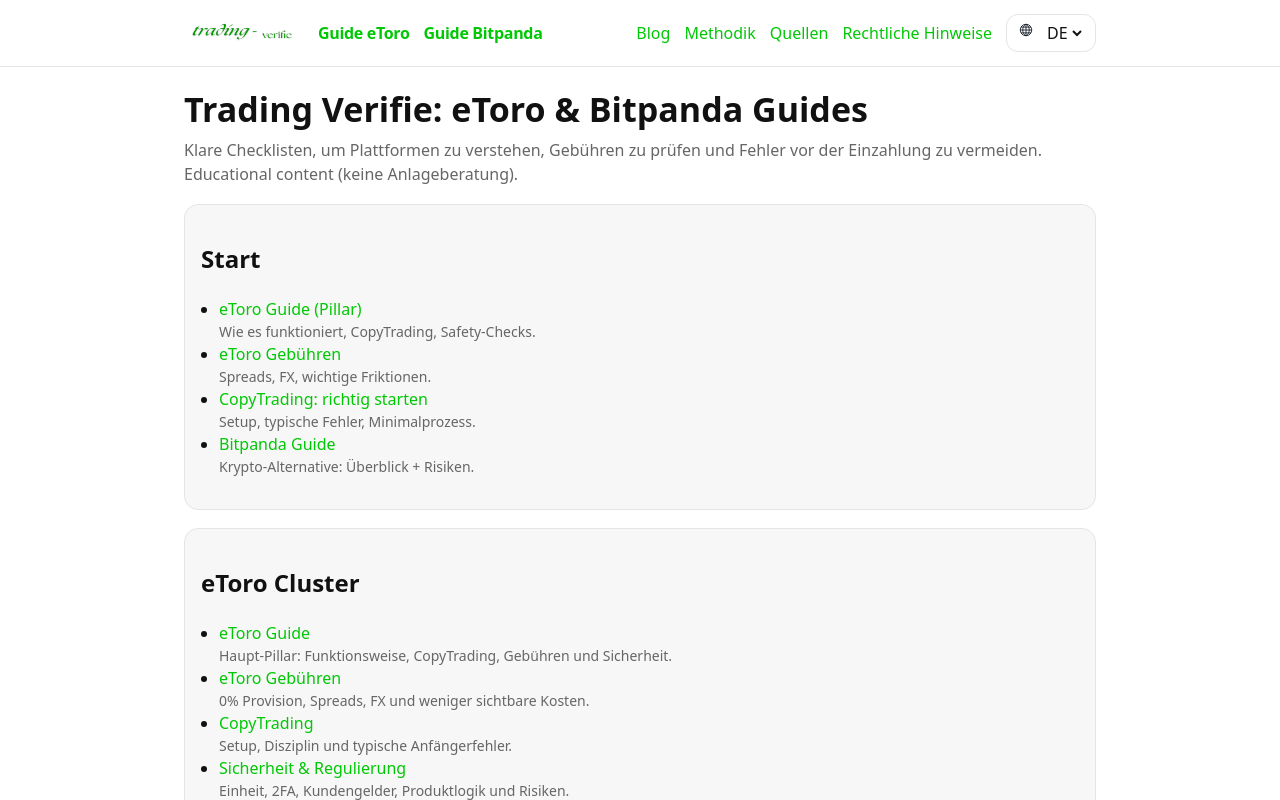
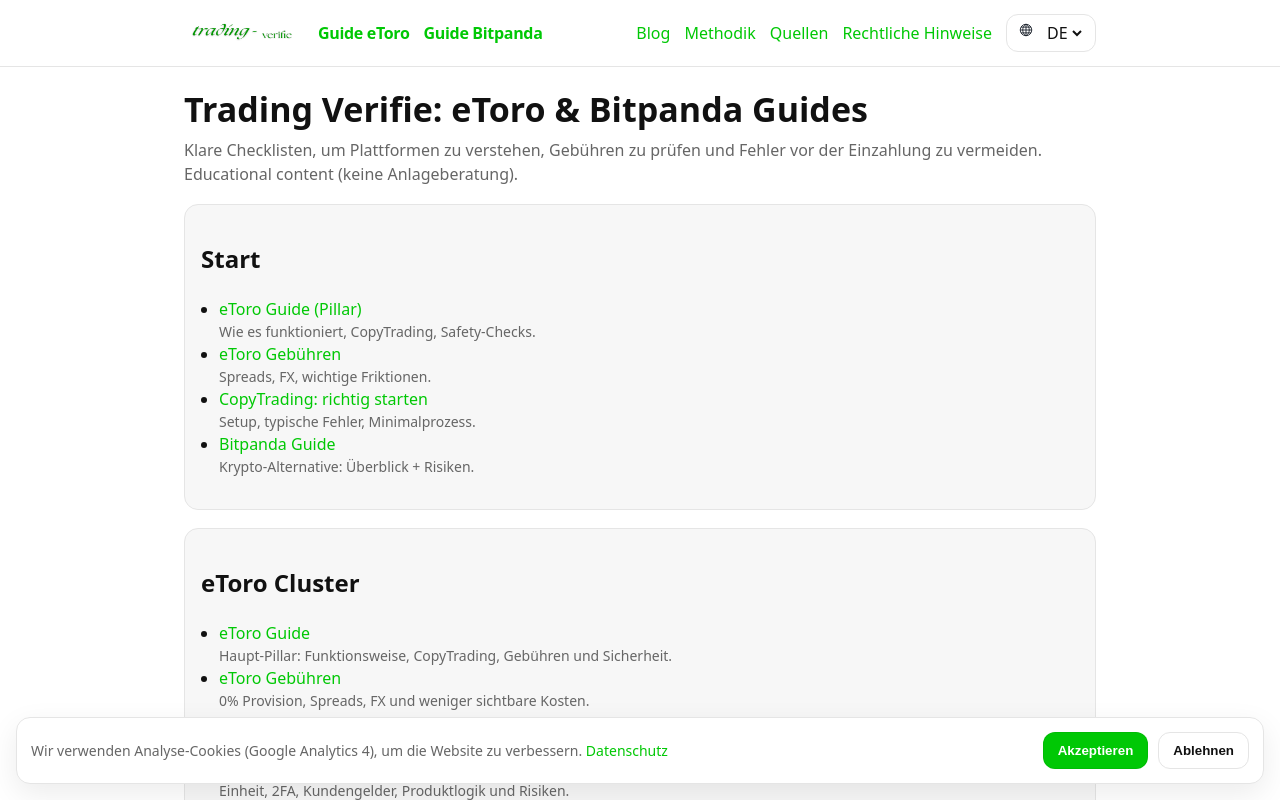
Before and after one commit to Tito2912/trading-verifie.com, a Next.js app: page /de in a window 1280 px wide. Shown: the top 800 px of the page. Built offline with nearby package versions, Linux system fonts and the light colour scheme.

Commit message:
Fix GA4: add consent banner

```diff
--- a/app/globals.css
+++ b/app/globals.css
@@ -54,6 +54,14 @@
 .popup-message.hidden{display:none}
 .popup-message.active{display:block}
 
+/* Cookie banner (GA4 opt-in) */
+.cookie-banner{position:fixed;left:16px;right:16px;bottom:16px;border:1px solid var(--border);background:#fff;border-radius:14px;padding:14px;box-shadow:0 10px 30px rgba(0,0,0,.08);display:flex;gap:14px;align-items:center;justify-content:space-between;z-index:50}
+.cookie-banner p{margin:0;color:var(--muted);font-size:14px}
+.cookie-banner.hidden{display:none}
+.cookie-actions{display:flex;gap:10px;flex-wrap:wrap;justify-content:flex-end}
+.cookie-btn{display:inline-block;background:#fff;color:var(--fg);border:1px solid var(--border);border-radius:12px;padding:10px 14px;font-weight:700;cursor:pointer}
+.cookie-btn:hover{filter:brightness(.98)}
+
 @media (max-width: 860px){
   .header-inner{flex-wrap:wrap}
   .brand-group{flex-wrap:wrap}
--- a/app/layout.tsx
+++ b/app/layout.tsx
@@ -1,5 +1,6 @@
 import type { Metadata } from 'next';
 import './globals.css';
+import { CookieBanner } from '@/components/CookieBanner';
 import { SiteFooter } from '@/components/SiteFooter';
 import { SiteHeader } from '@/components/SiteHeader';
 import { NewsletterEnhancer } from '@/components/NewsletterEnhancer';
@@ -40,6 +41,7 @@
         <main className="container">{children}</main>
         <NewsletterEnhancer />
         <SiteFooter />
+        <CookieBanner />
       </body>
     </html>
   );
--- /dev/null
+++ b/components/CookieBanner.tsx
@@ -0,0 +1,111 @@
+'use client';
+
+import { useEffect, useState } from 'react';
+import Link from 'next/link';
+import { usePathname } from 'next/navigation';
+import { getLangFromPathname, pageHref, PRIVACY_SLUGS, SITE } from '@/lib/site';
+
+type Consent = 'accepted' | 'refused';
+
+const STORAGE_KEY = 'trading_verifie_cookies_v1';
+
+function ensureGa4Loaded() {
+  const id = SITE.ga4Id;
+  if (!id) return;
+
+  const w = window as any;
+  if (w.__trading_verifie_ga4_loaded) return;
+  w.__trading_verifie_ga4_loaded = true;
+
+  w.dataLayer = w.dataLayer || [];
+  w.gtag =
+    w.gtag ||
+    function gtag() {
+      // eslint-disable-next-line prefer-rest-params
+      w.dataLayer.push(arguments);
+    };
+
+  const ext = document.createElement('script');
+  ext.async = true;
+  ext.src = `https://www.googletagmanager.com/gtag/js?id=${encodeURIComponent(id)}`;
+  document.head.appendChild(ext);
+
+  w.gtag('js', new Date());
+  w.gtag('config', id, { anonymize_ip: true });
+}
+
+const COPY = {
+  fr: {
+    text: "Nous utilisons des cookies analytiques (Google Analytics 4) pour améliorer le site.",
+    accept: 'Accepter',
+    refuse: 'Refuser',
+    privacy: 'Politique de confidentialité',
+  },
+  en: {
+    text: 'We use analytics cookies (Google Analytics 4) to improve the site.',
+    accept: 'Accept',
+    refuse: 'Refuse',
+    privacy: 'Privacy policy',
+  },
+  es: {
+    text: 'Usamos cookies analíticas (Google Analytics 4) para mejorar el sitio.',
+    accept: 'Aceptar',
+    refuse: 'Rechazar',
+    privacy: 'Política de privacidad',
+  },
+  de: {
+    text: 'Wir verwenden Analyse-Cookies (Google Analytics 4), um die Website zu verbessern.',
+    accept: 'Akzeptieren',
+    refuse: 'Ablehnen',
+    privacy: 'Datenschutz',
+  },
+} as const;
+
+export function CookieBanner() {
+  const pathname = usePathname() ?? '/';
+  const lang = getLangFromPathname(pathname);
+  const t = COPY[lang] ?? COPY.fr;
+  const privacyHref = pageHref(lang, PRIVACY_SLUGS[lang]);
+
+  const [hidden, setHidden] = useState(true);
+
+  useEffect(() => {
+    try {
+      const consent = localStorage.getItem(STORAGE_KEY) as Consent | null;
+      if (consent === 'accepted') ensureGa4Loaded();
+      if (consent === 'accepted' || consent === 'refused') {
+        setHidden(true);
+        return;
+      }
+      setHidden(false);
+    } catch {
+      setHidden(false);
+    }
+  }, []);
+
+  function set(consent: Consent) {
+    try {
+      localStorage.setItem(STORAGE_KEY, consent);
+    } catch {
+      // ignore
+    }
+    if (consent === 'accepted') ensureGa4Loaded();
+    setHidden(true);
+  }
+
+  return (
+    <div aria-label="Cookie banner" aria-live="polite" className={`cookie-banner ${hidden ? 'hidden' : ''}`} role="dialog">
+      <p>
+        {t.text} <Link href={privacyHref}>{t.privacy}</Link>
+      </p>
+      <div className="cookie-actions">
+        <button className="cta-btn" onClick={() => set('accepted')} type="button">
+          {t.accept}
+        </button>
+        <button className="cookie-btn" onClick={() => set('refused')} type="button">
+          {t.refuse}
+        </button>
+      </div>
+    </div>
+  );
+}
--- a/lib/site.ts
+++ b/lib/site.ts
@@ -1,6 +1,7 @@
 export const SITE = {
   baseUrl: 'https://trading-verifie.com',
   domain: 'trading-verifie.com',
+  ga4Id: 'G-7936NTC37J',
   defaultLang: 'fr',
   supportedLangs: ['fr', 'en', 'es', 'de'] as const,
 } as const;
```
